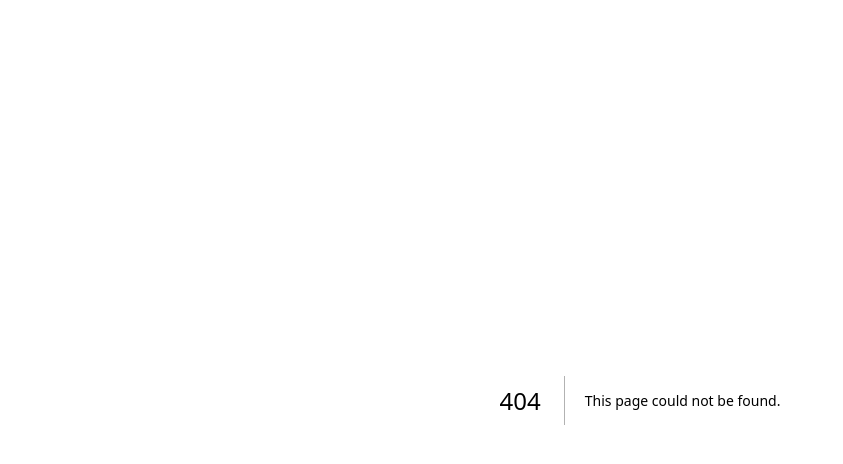
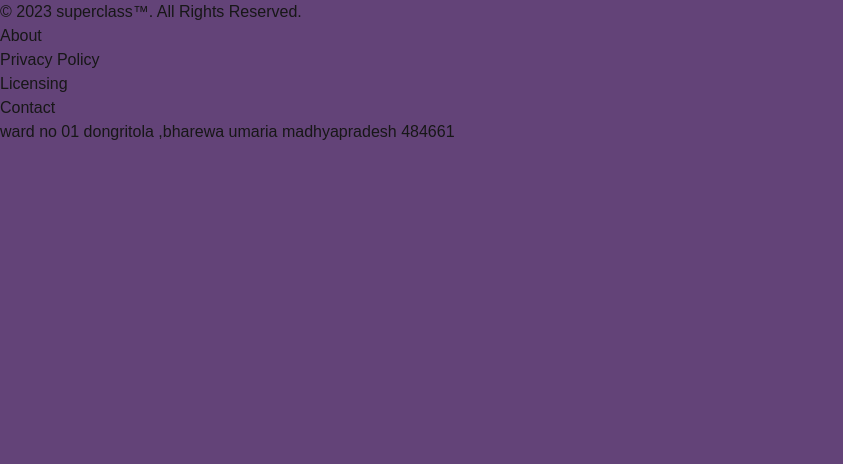
Before and after one commit to DivyanshuTiwari-1/superclass, a Next.js app: page /components/footer in a window 1280 px wide. Before the commit this address had no page. Shown: the top 464 px of the page, without its empty margins (0-843 px from the left). Built offline with nearby package versions, Linux system fonts and the light colour scheme.

Commit message:
added footer

```diff
--- /dev/null
+++ b/src/app/components/footer/page.jsx
@@ -0,0 +1,31 @@
+
+
+import React from 'react'
+
+export default function page() {
+  return (
+    <div>
+      <footer class="bg-white rounded-lg shadow m-4 dark:bg-gray-800">
+    <div class="w-full mx-auto max-w-screen-xl p-4 md:flex md:items-center md:justify-between">
+      <span class="text-sm text-gray-500 sm:text-center dark:text-gray-400">© 2023 <a href="" class="hover:underline">superclass™</a>. All Rights Reserved.
+    </span>
+    <ul class="flex flex-wrap items-center mt-3 text-sm font-medium text-gray-500 dark:text-gray-400 sm:mt-0">
+        <li>
+            <a href="#" class="hover:underline me-4 md:me-6">About</a>
+        </li>
+        <li>
+            <a href="#" class="hover:underline me-4 md:me-6">Privacy Policy</a>
+        </li>
+        <li>
+            <a href="#" class="hover:underline me-4 md:me-6">Licensing</a>
+        </li>
+        <li>
+            <a href="#" class="hover:underline">Contact</a>
+        </li>
+    </ul>
+    <p>ward no 01 dongritola ,bharewa umaria madhyapradesh 484661</p>
+    </div>
+</footer>
+    </div>
+  )
+}
```
